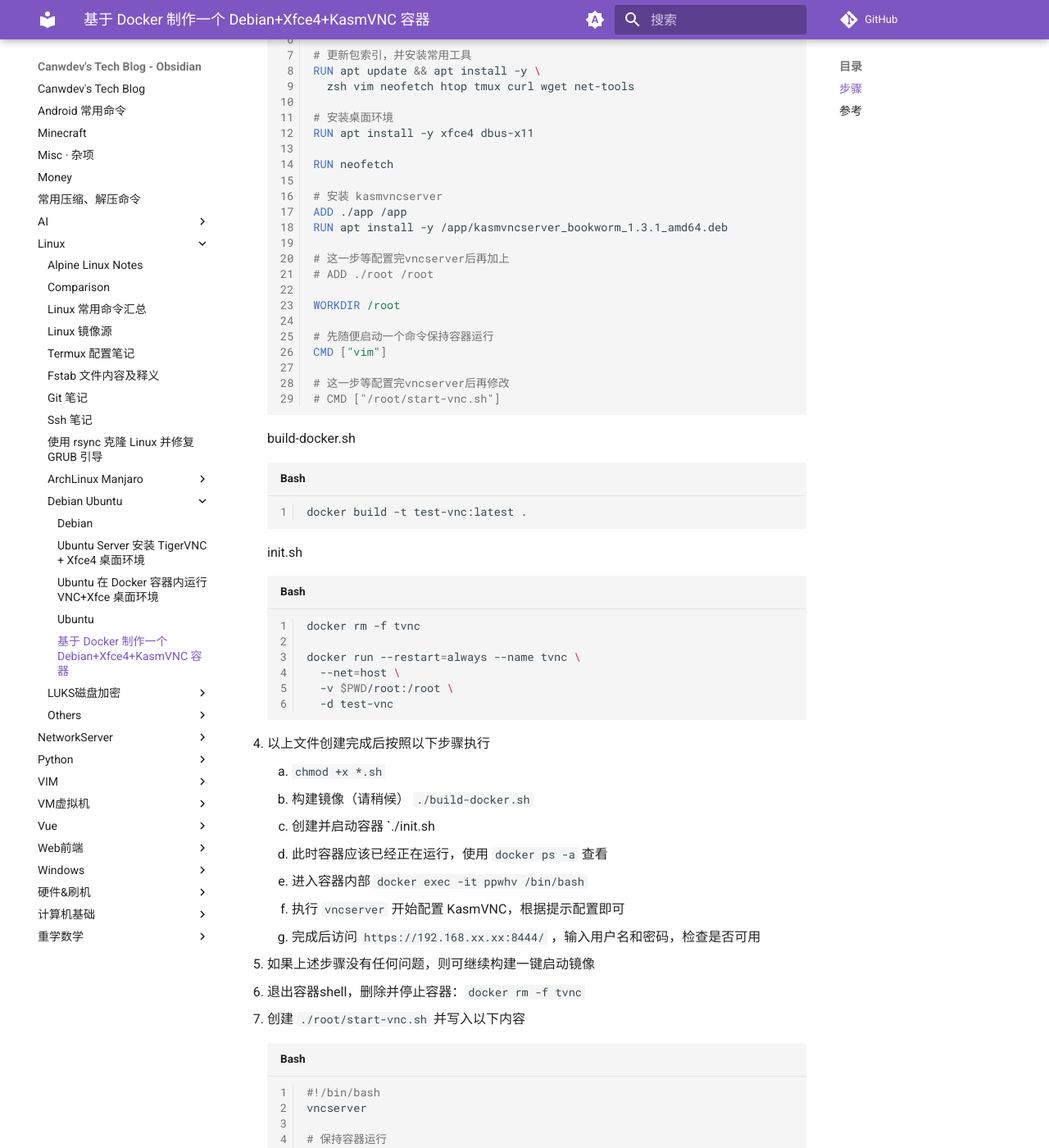
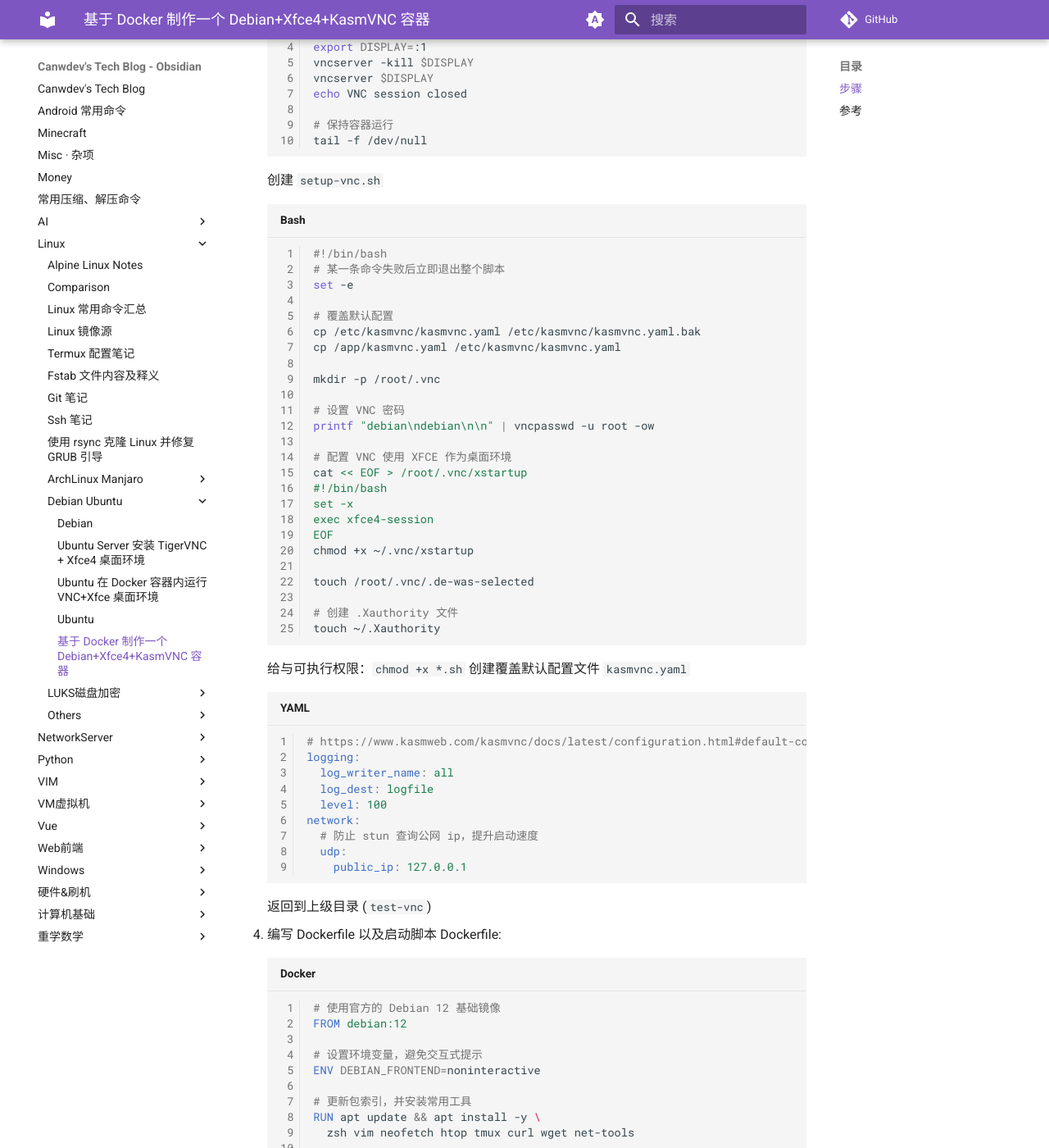
Before and after one commit to canwdev/canwdev.github.io, an MkDocs documentation site: the page built from docs/Linux/Debian_Ubuntu/基于 Docker 制作一个 Debian+Xfce4+KasmVNC 容器.md, in a window 1280 px wide and 1400 px high, scrolled down 631 px. Shown: the whole window at 82% size. Built offline with MkDocs 1.6.1 and Material for MkDocs 9.7.7, drawn with Linux system fonts in a browser that asks for light colours; comment, search, counter and statistics services are not loaded; some of the changed text lies outside the part shown.

Commit message:
vault backup: 2024-08-17 11:56:07

````diff
--- a/docs/Linux/Debian_Ubuntu/基于 Docker 制作一个 Debian+Xfce4+KasmVNC 容器.md
+++ b/docs/Linux/Debian_Ubuntu/基于 Docker 制作一个 Debian+Xfce4+KasmVNC 容器.md
@@ -1,4 +1,5 @@
 
+完整的代码仓库：[debian-kasmvnc](https://github.com/canwdev/docker-services/tree/master/debian-kasmvnc)
 ## 步骤
 
 1. 切换到root用户，创建工作目录 `mkdir test-vnc && cd test-vnc`
@@ -6,9 +7,63 @@
 ```sh
 mkdir root
 mkdir app && cd app
-wget https://github.com/kasmtech/KasmVNC/releases/download/v1.3.1/kasmvncserver_bookworm_1.3.1_amd64.deb
 ```
-3. 编写 Dockerfile 以及启动脚本
+3. 创建 `start-vnc.sh` 并写入以下内容
+```sh
+#!/bin/bash
+
+echo Starting vncserver, please wait...
+export DISPLAY=:1
+vncserver -kill $DISPLAY
+vncserver $DISPLAY
+echo VNC session closed
+
+# 保持容器运行
+tail -f /dev/null
+```
+创建 `setup-vnc.sh`
+```shell
+#!/bin/bash
+# 某一条命令失败后立即退出整个脚本
+set -e
+
+# 覆盖默认配置
+cp /etc/kasmvnc/kasmvnc.yaml /etc/kasmvnc/kasmvnc.yaml.bak
+cp /app/kasmvnc.yaml /etc/kasmvnc/kasmvnc.yaml
+
+mkdir -p /root/.vnc
+
+# 设置 VNC 密码
+printf "debian\ndebian\n\n" | vncpasswd -u root -ow
+
+# 配置 VNC 使用 XFCE 作为桌面环境
+cat << EOF > /root/.vnc/xstartup
+#!/bin/bash
+set -x
+exec xfce4-session
+EOF
+chmod +x ~/.vnc/xstartup
+
+touch /root/.vnc/.de-was-selected
+
+# 创建 .Xauthority 文件
+touch ~/.Xauthority
+```
+给与可执行权限：`chmod +x *.sh`
+创建覆盖默认配置文件 `kasmvnc.yaml`
+```yaml
+# https://www.kasmweb.com/kasmvnc/docs/latest/configuration.html#default-configurations
+logging:
+  log_writer_name: all
+  log_dest: logfile
+  level: 100
+network:
+  # 防止 stun 查询公网 ip，提升启动速度
+  udp:
+    public_ip: 127.0.0.1
+```
+返回到上级目录 (`test-vnc`)
+4. 编写 Dockerfile 以及启动脚本
 Dockerfile:
 ```Dockerfile
 # 使用官方的 Debian 12 基础镜像
@@ -27,20 +82,18 @@ RUN apt install -y xfce4 dbus-x11
 RUN neofetch
 
 # 安装 kasmvncserver
+WORKDIR '/tmp'
+RUN wget -O kasmvncserver.deb https://github.com/kasmtech/KasmVNC/releases/download/v1.3.1/kasmvncserver_bookworm_1.3.1_amd64.deb
+RUN apt install -y ./kasmvncserver.deb
+
+# 安装常用软件
+RUN apt install -y mousepad iproute2 xfce4-terminal
+
 ADD ./app /app
-RUN apt install -y /app/kasmvncserver_bookworm_1.3.1_amd64.deb
+RUN /app/setup-vnc.sh
 
-# 这一步等配置完vncserver后再加上
-# ADD ./root /root
-
-WORKDIR /root
-
-# 先随便启动一个命令保持容器运行
-CMD ["vim"]
-
-# 这一步等配置完vncserver后再修改
-# CMD ["/root/start-vnc.sh"]
-
+# 使用脚本启动 VNC 服务器
+CMD ["/app/start-vnc.sh"]
 ```
 build-docker.sh
 ```sh
@@ -52,63 +105,22 @@ docker rm -f tvnc
 
 docker run --restart=always --name tvnc \
   --net=host \
-  -v $PWD/root:/root \
   -d test-vnc
+
+#  -v $PWD/config-override/.vnc/kasmvnc.yaml:/root/.vnc/kasmvnc.yaml \
+#  -v $PWD/config-override/ssl:/root/ssl \
 ```
 4. 以上文件创建完成后按照以下步骤执行
 	1. `chmod +x *.sh`
 	2. 构建镜像（请稍候） `./build-docker.sh`
 	3. 创建并启动容器 `./init.sh
 	4. 此时容器应该已经正在运行，使用 `docker ps -a` 查看
-	5. 进入容器内部 `docker exec -it ppwhv /bin/bash`
-	6. 执行 `vncserver` 开始配置 KasmVNC，根据提示配置即可
-	7. 完成后访问 `https://192.168.xx.xx:8444/` ，输入用户名和密码，检查是否可用
-5. 如果上述步骤没有任何问题，则可继续构建一键启动镜像
-6. 退出容器shell，删除并停止容器：`docker rm -f tvnc`
-7. 创建 `./root/start-vnc.sh` 并写入以下内容
-```sh
-#!/bin/bash
-vncserver
-
-# 保持容器运行
-tail -f /root/.vnc/*.log
-```
-给与可执行权限：`chmod +x *.sh`
-8. 修改文件：
-修改 Dockerfile，使其使用已经配置好root用户目录，并直接启动
-```Dockerfile
-# 使用官方的 Debian 12 基础镜像
-FROM debian:12
-
-... 不变
-
-#（取消注释）
-ADD ./root /root
-
-WORKDIR /root
-
-# （注释这个步骤）
-# CMD ["vim"]
-
-#（取消注释）
-CMD ["/root/start-vnc.sh"]
-```
-修改 init.sh，因为使用了固定的配置文件
-```sh
-docker rm -f tvnc
-
-# 注释并移动到这里
- # -v $PWD/root:/root \
-
-docker run --restart=always --name tvnc \
-  --net=host \
-  -d test-vnc
-```
-9. 重新 build 和一键启动
-	1. `./build-docker.sh`
-	2. `./init.sh`
-	3. 此时应该可以直接访问 `https://192.168.xx.xx:8444/` 进行VNC连接
-10. 完成！
+	5. 输入 `ip a` 查看 ip 地址，由于设置了 `--net=host` 可以直接通过本机 ip 访问
+	6. 访问 `https://192.168.xx.xx:8444/` (注意是https)进行VNC连接
+		- 输入用户名 `root` 和密码 `debian`，检查是否可用
+		- 如果无法访问，请查看日志：`docker logs -ft tvnc`
+		- 或进入交互式命令行：`docker exec -it tvnc /bin/bash`
+1. 完成！
 ## 参考
 
 - [Installation — KasmVNC 1.0.0 documentation](https://www.kasmweb.com/kasmvnc/docs/latest/install.html)
````
